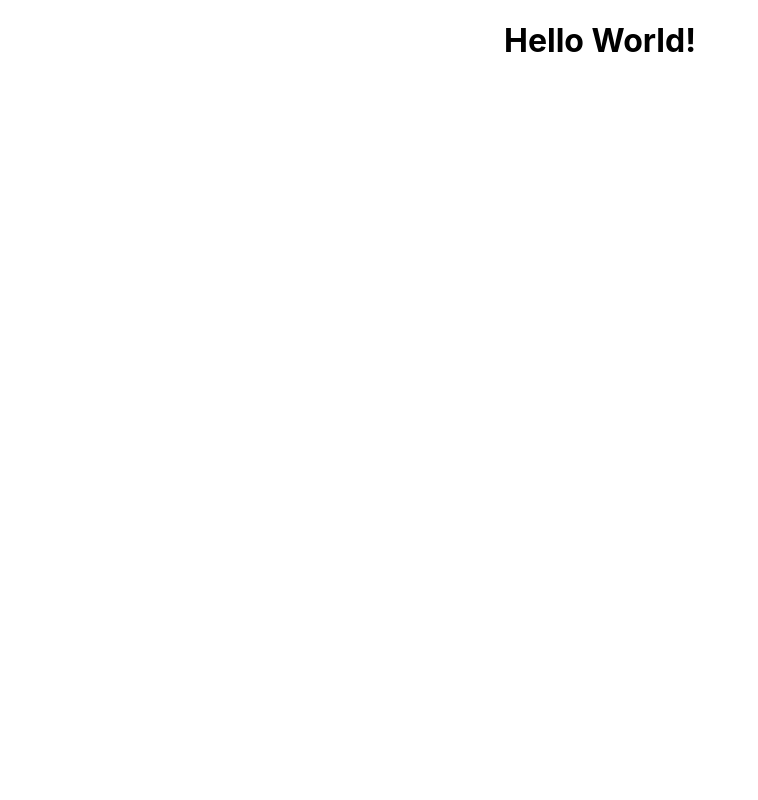
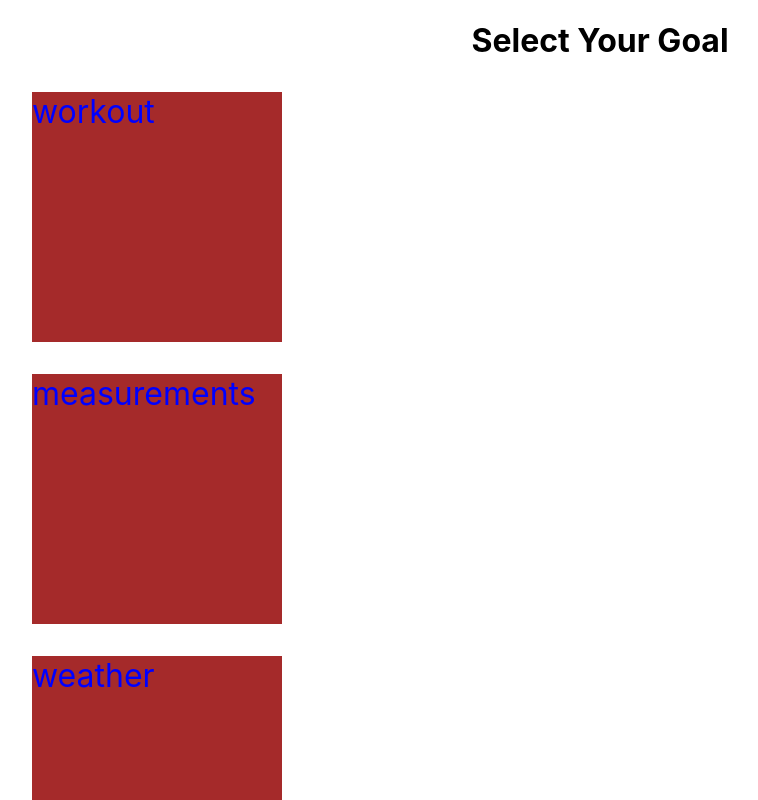
Before and after one commit to lavparker/glowup_tracker, a React (Create React App) app: page / in a window 1280 px wide. Shown: the top 800 px of the page, without its empty margins (40-798 px from the left). Built offline with nearby package versions, Linux system fonts and the light colour scheme.

Commit message:
added goals to a ul

```diff
--- a/src/App.js
+++ b/src/App.js
@@ -6,7 +6,7 @@ import Login from './Login';
 function App() {
   return (
     <div className="App">
-      <h1>Hello World!</h1>
+      <Navbar/>
     </div>
   );
 }
--- a/src/Login.js
+++ b/src/Login.js
@@ -62,7 +62,7 @@ const Login = () => {
                     id="password"
                     ref={userRef}
                     autoComplete='off'
-                    onChange={(e) => setPassword(e.target.value)}
+                    // onChange={(e) => setPassword(e.target.value)}
                     value={pwd} //makes this a controlled input allows us to clear input upon submission
                     required
                     />
--- /dev/null
+++ b/src/NavBar.css
@@ -0,0 +1,10 @@
+.goal-square {
+    display: flex;
+    /* text-align: center; */
+    font-size: 32px;
+    height: 250px;
+    width: 250px;
+    color: blue;
+    margin: 2rem;
+    background-color: brown;
+}
--- a/src/NavBar.js
+++ b/src/NavBar.js
@@ -1,7 +1,22 @@
 //Home - link that doesn't work yet
+import React from 'react';
+import { ReactDOM } from 'react';
+import './NavBar.css';
 
-function NavBar() {
-    return <h2>Hi, I am the NavBar!</h2>
+function NavBar(props) {
+
+    const glowups = ["workout", "measurements", "weather", "music", "todo", "schedule", "notes", "quotePhoto", "mealPlan", "speak", "habitMood" ];
+
+
+    return(
+        <>
+            <h1>Select Your Goal</h1>
+
+            <ul>
+                {glowups.map((glowup) => <div className='goal-square'>{glowup}</div>)}
+            </ul>
+        </>
+    )
 }
 
 
```
Also changed, not shown: 1 other file (tests, documents, lock files or other folders).
